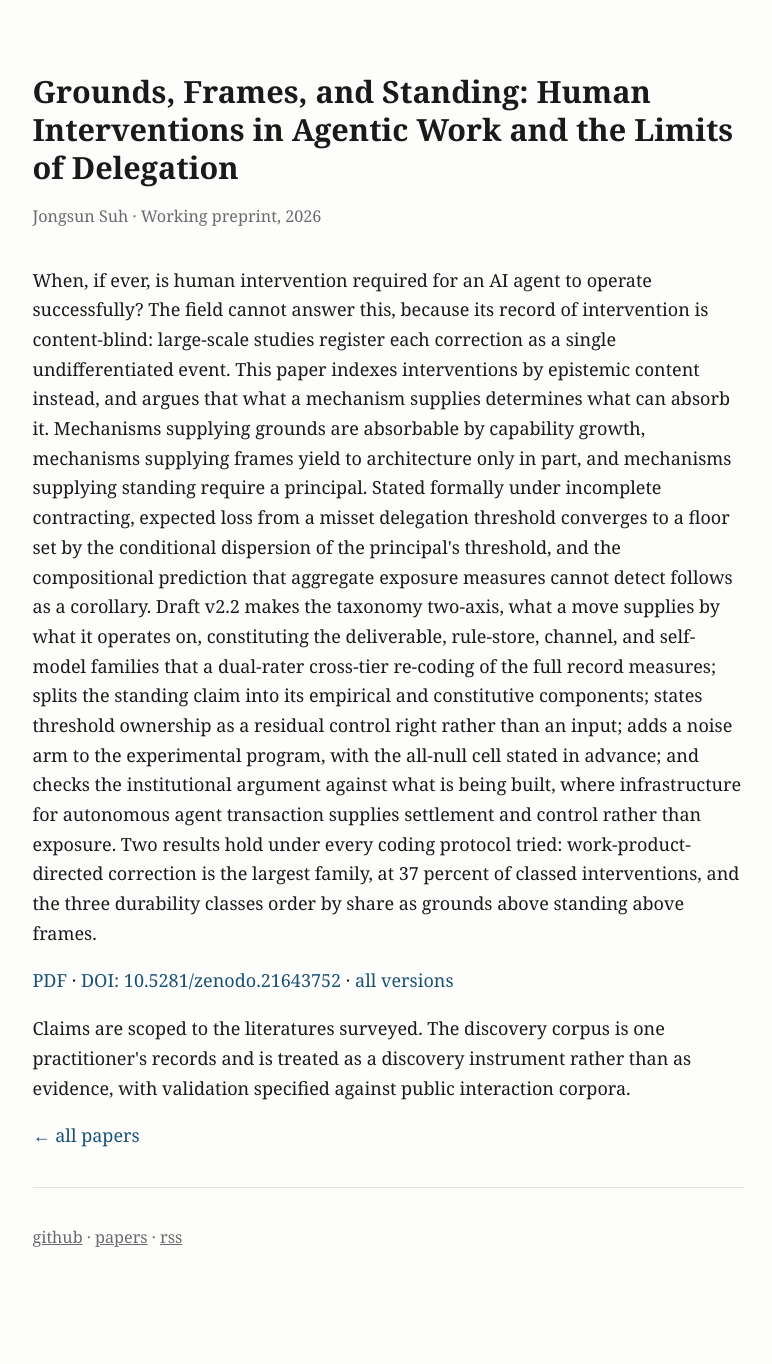
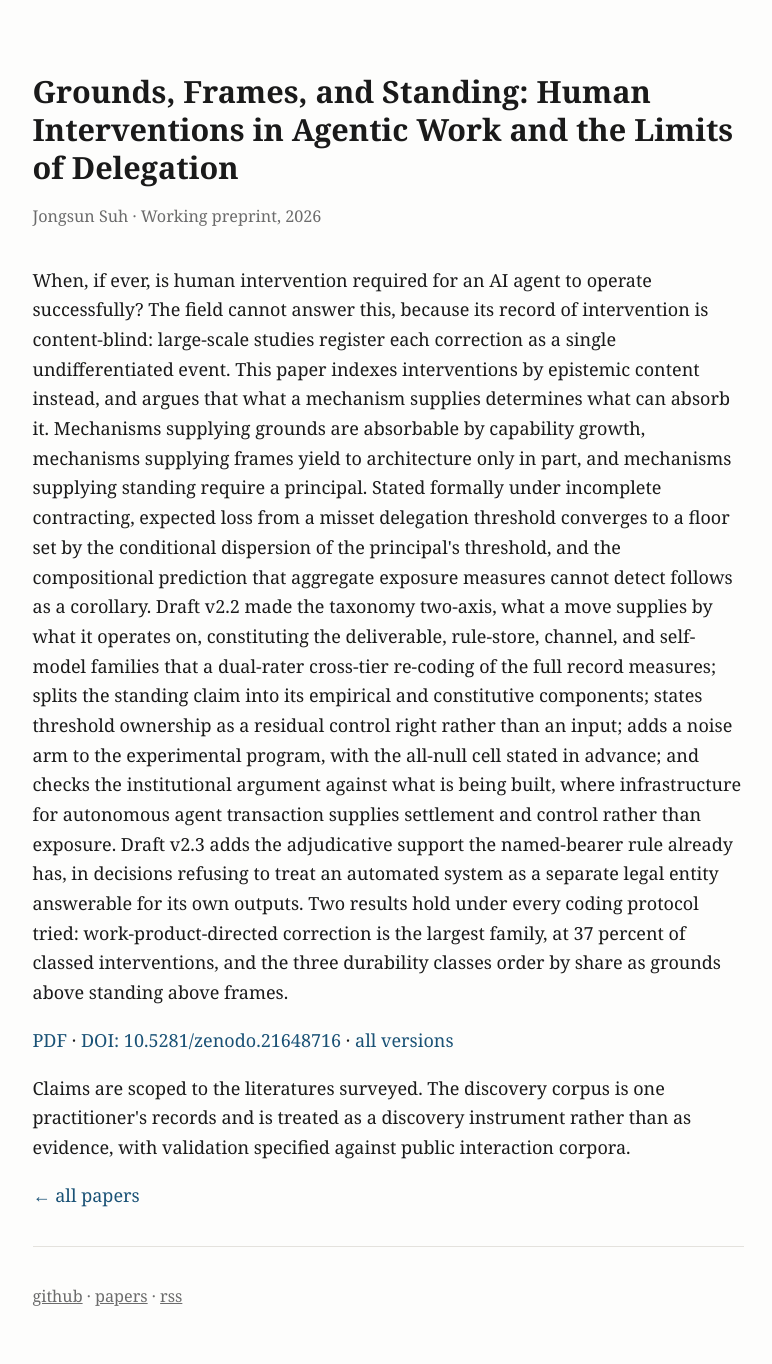
Before and after one commit to MajorLift/blog, a Jekyll site: the page built from papers/grounds-frames-standing.md, in a window 1280 px wide. Shown: the whole page, without its empty margins (252-1024 px from the left). Built offline with Jekyll 4.4.1, drawn with Linux system fonts in a browser that asks for light colours; before the commit the page ends 1305 px from its top, so only the background shows below that.

Commit message:
Paper v2.3: DOI 10.5281/zenodo.21648716, mirror refreshed byte-exact
sha256 identical across build, mirror, and published deposit (158,454
bytes). Abstract adds the adjudicative support the named-bearer rule
already has, in decisions refusing to treat an automated system as a
separate legal entity answerable for its own outputs.

Co-Authored-By: Claude Fable 5 <noreply@anthropic.com>
Claude-Session: https://claude.ai/code/session_01Mw4tWepsNeMrRtN4bcbTv5

```diff
--- a/papers/grounds-frames-standing.md
+++ b/papers/grounds-frames-standing.md
@@ -7,7 +7,7 @@ citation:
   author: "Suh, Jongsun"
   date: "2026/07/28"
   pdf: /assets/pdf/suh-2026-grounds-frames-standing.pdf
-  doi: "10.5281/zenodo.21643752"
+  doi: "10.5281/zenodo.21648716"
 ---
 
 <article>
@@ -24,15 +24,17 @@ growth, mechanisms supplying frames yield to architecture only in part, and
 mechanisms supplying standing require a principal. Stated formally under incomplete
 contracting, expected loss from a misset delegation threshold converges to a floor set by the
 conditional dispersion of the principal's threshold, and the compositional prediction that
-aggregate exposure measures cannot detect follows as a corollary. Draft v2.2 makes the
+aggregate exposure measures cannot detect follows as a corollary. Draft v2.2 made the
 taxonomy two-axis, what a move supplies by what it operates on, constituting the
 deliverable, rule-store, channel, and self-model families that a dual-rater cross-tier
 re-coding of the full record measures; splits the standing claim into its empirical and
 constitutive components; states threshold ownership as a residual control right rather
 than an input; adds a noise arm to the experimental program, with the all-null cell
-stated in advance; and checks the institutional argument against what is being built,
-where infrastructure for autonomous agent transaction supplies settlement and control
-rather than exposure. Two results hold under every coding protocol tried:
+stated in advance; and checks the institutional argument against what is being
+built, where infrastructure for autonomous agent transaction supplies settlement and
+control rather than exposure. Draft v2.3 adds the adjudicative support the named-bearer
+rule already has, in decisions refusing to treat an automated system as a separate legal
+entity answerable for its own outputs. Two results hold under every coding protocol tried:
 work-product-directed correction is the largest family, at 37 percent of classed
 interventions, and the three durability classes order by share as grounds above standing
 above frames.
@@ -40,7 +42,7 @@ above frames.
 
 <p>
 <a href="{{ '/assets/pdf/suh-2026-grounds-frames-standing.pdf' | relative_url }}">PDF</a> ·
-<a href="https://doi.org/10.5281/zenodo.21643752">DOI: 10.5281/zenodo.21643752</a> ·
+<a href="https://doi.org/10.5281/zenodo.21648716">DOI: 10.5281/zenodo.21648716</a> ·
 <a href="https://doi.org/10.5281/zenodo.21563154">all versions</a>
 </p>
 
```
Also changed, not shown: 1 other file.
